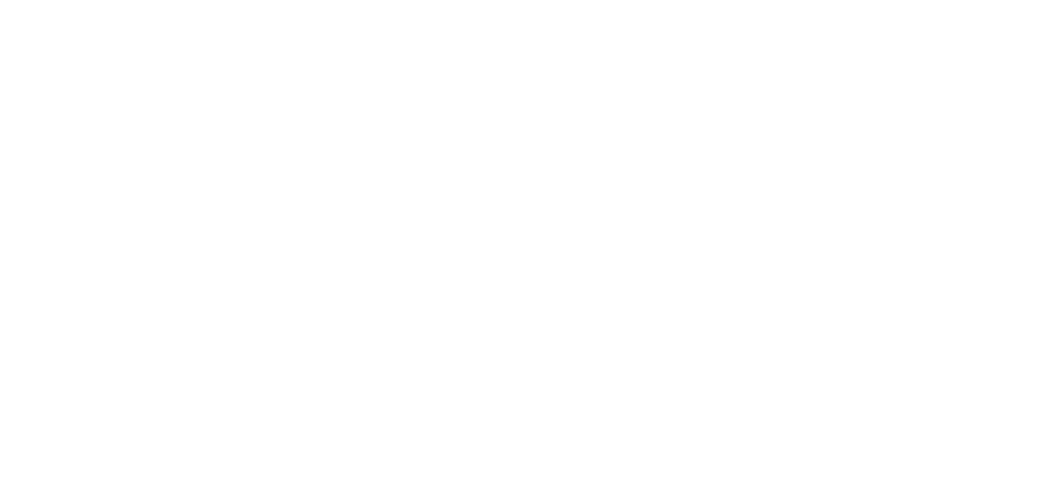
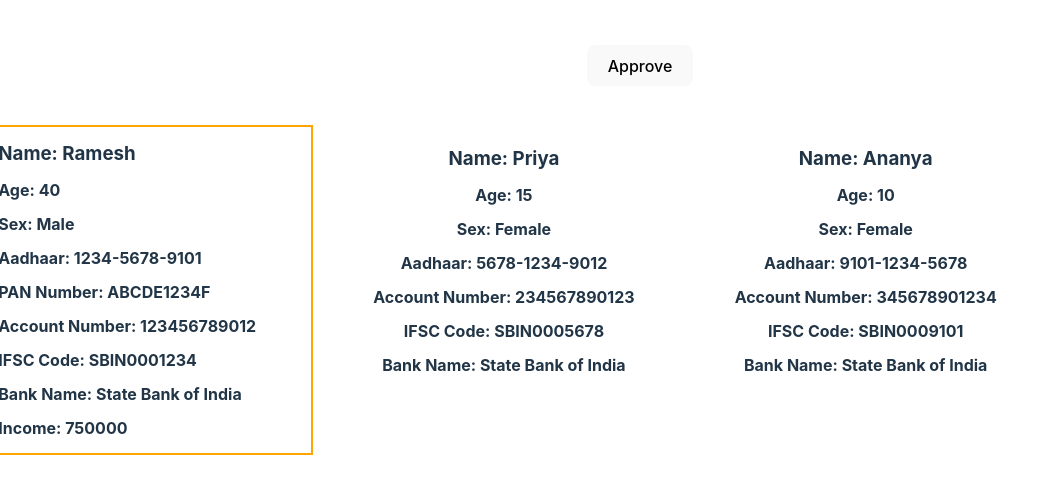
Before and after one commit to pankajkumarphe21/kanya-utthan, a React (Vite) app in the folder public/: page /edit/0 in a window 1280 px wide. Shown: the part 150-644 px from the top of the page, without its empty margins (0-1060 px from the left). Built offline with nearby package versions, Linux system fonts and the light colour scheme.

Commit message:
view added

```diff
--- a/public/package.json
+++ b/public/package.json
@@ -11,7 +11,8 @@
   },
   "dependencies": {
     "react": "^18.2.0",
-    "react-dom": "^18.2.0"
+    "react-dom": "^18.2.0",
+    "react-router-dom": "^6.23.1"
   },
   "devDependencies": {
     "@types/react": "^18.2.66",
--- a/public/src/App.jsx
+++ b/public/src/App.jsx
@@ -1,11 +1,15 @@
 import { useState } from 'react'
 import './App.css'
+import AllRegistrations from './adminpanel/registrations/AllRegistrations';
+import { BrowserRouter } from "react-router-dom";
 
 function App() {
 
   return (
     <>
-
+    <BrowserRouter>
+      <AllRegistrations/>
+    </BrowserRouter>
     </>
   )
 }
--- /dev/null
+++ b/public/src/adminpanel/registrations/AllRegistrations.jsx
@@ -0,0 +1,51 @@
+import React, { useState } from "react";
+import data from "./../../dummyData/registrations";
+import styles from "./../../styles/allregistrations.module.css";
+import ApproveRegistrations from "./ApproveRegistrations";
+import { Link, Routes, Route, useLocation } from "react-router-dom";
+
+function AllRegistrations() {
+  const location = useLocation();
+  const isEditPage = location.pathname.startsWith('/edit');
+  return (
+
+      <div>
+        {!isEditPage &&
+        <table>
+        <thead>
+        <tr className={styles.hrow}>
+          <th className={styles.hname}>Name</th>
+          <th className={styles.hage}>Age</th>
+          <th className={styles.hsex}>Sex</th>
+          <th className={styles.haadhaar}>Aadhaar</th>
+          <th className={styles.hano}>Account Number</th>
+          <th className={styles.hdaughters}>Daughters</th>
+        </tr>
+        </thead>
+        <tbody>
+        {data.map((row, i) => {
+          return (
+            <tr key={i} className={styles.row}>
+              <td className={styles.name}>{row.name}</td>
+              <td className={styles.age}>{row.age}</td>
+              <td className={styles.sex}>{row.sex}</td>
+              <td className={styles.aadhaar}>{row.aadhaar}</td>
+              <td className={styles.ano}>
+                {row.bank_details.account_number}
+              </td>
+              <td className={styles.daughters}>{row.daughters.length}</td>
+              <td><Link to={`/edit/${i}`}>Edit</Link></td>
+            </tr>
+          );
+        })}
+        </tbody>
+      </table>
+        }
+        <Routes>
+          <Route path="/edit/:i" element={<ApproveRegistrations />} />
+        </Routes>
+      </div>
+  );
+}
+
+export default AllRegistrations;
--- /dev/null
+++ b/public/src/adminpanel/registrations/ApproveRegistrations.jsx
@@ -0,0 +1,47 @@
+import React, { useState } from "react";
+import { useParams } from "react-router-dom";
+import data from "./../../dummyData/registrations";
+import styles from "./../../styles/approveregistration.module.css";
+
+function ApproveRegistrations() {
+  const { i } = useParams();
+  const [approve,setApprove]=useState(false)
+  var d = data[i];
+  return (
+    <>
+    <div className={styles.toggle}>
+      <button onClick={()=>{setApprove(!approve)}}>{approve ? 'Approved': 'Approve'}</button>
+    </div>
+    <div className={styles.row}>
+      <div className={styles.edit}>
+        <h3>Name: {d.name}</h3>
+        <h4>Age: {d.age}</h4>
+        <h4>Sex: {d.sex}</h4>
+        <h4>Aadhaar: {d.aadhaar}</h4>
+        <h4>PAN Number: {d.pan}</h4>
+        <h4>Account Number: {d.bank_details.account_number}</h4>
+        <h4>IFSC Code: {d.bank_details.ifsc_code}</h4>
+        <h4>Bank Name: {d.bank_details.bank_name}</h4>
+        <h4>Income: {d.economic_details.income}</h4>
+      </div>
+      <div className={styles.daughters}>
+        {d.daughters.map((val, i) => {
+          return (
+            <div key={i} className={styles.daughter}>
+              <h3>Name: {val.name}</h3>
+              <h4>Age: {val.age}</h4>
+              <h4>Sex: {val.sex}</h4>
+              <h4>Aadhaar: {val.aadhaar}</h4>
+              <h4>Account Number: {val.bank_details.account_number}</h4>
+              <h4>IFSC Code: {val.bank_details.ifsc_code}</h4>
+              <h4>Bank Name: {val.bank_details.bank_name}</h4>
+            </div>
+          );
+        })}
+      </div>
+    </div>
+    </>
+  );
+}
+
+export default ApproveRegistrations;
--- a/public/src/dummyData/registrations.js
+++ b/public/src/dummyData/registrations.js
@@ -86,7 +86,7 @@
                     "account_number": "345678901235",
                     "ifsc_code": "PUNB0012347"
                 }
-            }
+            },
         ]
     },
     {
@@ -270,3 +270,4 @@
         ]
     }
 ]
+export default registrations
--- /dev/null
+++ b/public/src/styles/allregistrations.module.css
@@ -0,0 +1,34 @@
+.row,.hrow{
+    display: flex;
+    align-items: center;
+    gap: 20px;
+}
+.name ,.hname{
+    width: 80px;
+}
+.age,.hage{
+    width: 35px;
+}
+.sex,.hsex{
+    width: 40px;
+}
+.aadhaar,.haadhaar{
+    width: 165px;
+}
+.ano,.hano{
+    width: 155px;
+}
+.daughters,.hdaughters{
+    width: 60px;
+    margin-right: 20px;
+}
+.hrow{
+    margin-bottom: 30px;
+}
+.row{
+    margin-bottom: 25px;
+}
+table{
+    border: 2px solid orange;
+    padding: 30px;
+}
--- /dev/null
+++ b/public/src/styles/approveregistration.module.css
@@ -0,0 +1,36 @@
+.edit{
+    display: flex;
+    flex-direction: column;
+    width: 300px;
+    gap:10px;
+    align-items: start;
+    height: 300px;
+    border: 2px solid orange;
+    margin-left: -300px;
+    padding: 13px;
+}
+*{
+    margin: 0;
+    padding: 0;
+}
+.row{
+    display: flex;
+    flex-direction: row;
+    gap: 20px;
+}
+.daughters{
+    display: flex;
+    gap:100px;
+    padding-left: 20px;
+    margin-left: 20px;
+}
+.daughter>h4{
+    margin-bottom: 10px;
+}
+.daughter>h3{
+    margin-bottom: 10px;
+    margin-top: 20px;
+}
+.toggle{
+    margin-bottom: 39px;
+}
```
Also changed, not shown: 2 other files (tests, documents, lock files or other folders).
